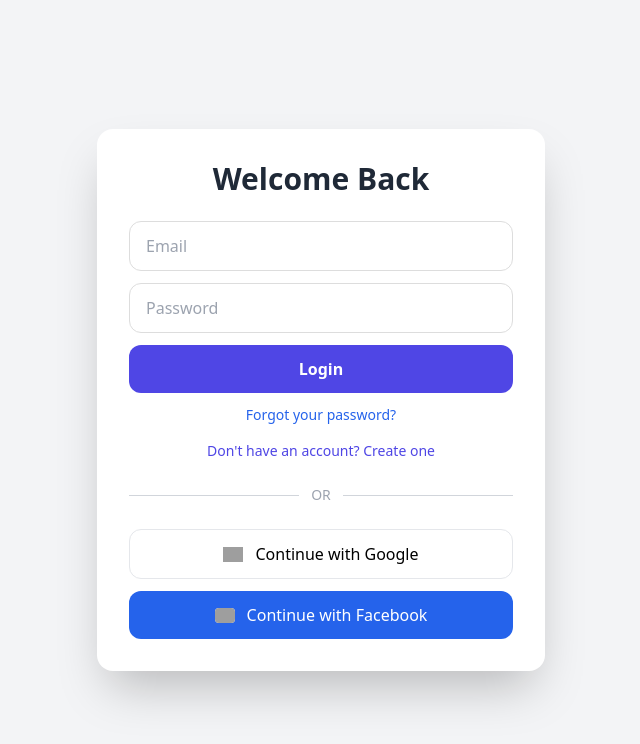
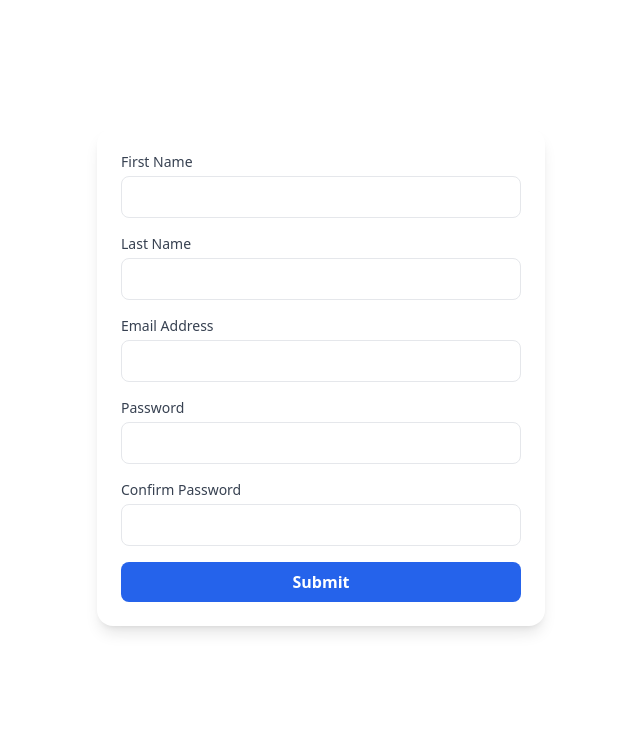
Before and after one commit to Ahmed-EL190/Order-management-portal, a React (Vite) app: page /login in a window 1280 px wide. Shown: the top 744 px of the page, without its empty margins (319-959 px from the left). Built offline with nearby package versions, Linux system fonts and the light colour scheme; no server answers; grey boxes are pictures that could not be loaded.

Commit message:
Update login i used formik to make it

```diff
--- a/package.json
+++ b/package.json
@@ -13,7 +13,7 @@
     "bootstrap": "^5.3.8",
     "context": "^3.0.33",
     "firebase": "^12.7.0",
-    "formik": "^2.4.8",
+    "formik": "^2.4.9",
     "lucide-react": "^0.552.0",
     "react": "^19.1.1",
     "react-bootstrap": "^2.10.10",
--- a/src/Login.jsx
+++ b/src/Login.jsx
@@ -1,364 +1,170 @@
-import { useState,  } from "react";
-import {
-  signInWithEmailAndPassword,
-  createUserWithEmailAndPassword,
-  GoogleAuthProvider,
-  FacebookAuthProvider,
-  signInWithPopup,
-
-  sendPasswordResetEmail
-} from "firebase/auth";
-import { auth, db } from "./firebase";
-import { doc, setDoc, getDoc } from "firebase/firestore";
-
-const Login = () => {
-  const [isRegister, setIsRegister] = useState(false);
-  const [loading, setLoading] = useState(false);
-  const [showResetPassword, setShowResetPassword] = useState(false);
-  const [resetEmail, setResetEmail] = useState("");
-  const [firstName, setFirstName] = useState("");
-  const [lastName, setLastName] = useState("");
-  const [email, setEmail] = useState("");
-  const [confirmEmail, setConfirmEmail] = useState("");
-  const [password, setPassword] = useState("");
-  const [confirmPassword, setConfirmPassword] = useState("");
-
-
-  const validateEmail = (email) => {
-    const re = /^[^\s@]+@[^\s@]+\.[^\s@]+$/;
-    return re.test(email);
-  };
-
-
-  const handleSubmit = async (e) => {
-    e.preventDefault();
-
-    if (!validateEmail(email)) {
-      return alert("Please enter a valid email address");
-    }
-
-    if (isRegister) {
-      if (!firstName.trim() || !lastName.trim()) {
-        return alert("Please enter your full name");
-      }
-
-      if (email !== confirmEmail) {
-        return alert("Emails do not match");
-      }
-
-      if (!validateEmail(confirmEmail)) {
-        return alert("Please enter a valid confirmation email");
-      }
-
-      if (password !== confirmPassword) {
-        return alert("Passwords do not match");
-      }
-
-      if (password.length < 6) {
-        return alert("Password must be at least 6 characters");
-      }
-    } else {
-      if (password.length < 6) {
-        return alert("Password must be at least 6 characters");
-      }
-    }
-
-    setLoading(true);
-
+import { useFormik } from "formik";
+import { schema } from "./schemas/schema";
+import { createUserWithEmailAndPassword } from "firebase/auth";
+import { auth } from "./firebase";
+const onSubmit = async (values, actions) => {
   try {
-      if (isRegister) {
-        const cred = await createUserWithEmailAndPassword(
+    const userCredential = await createUserWithEmailAndPassword(
       auth,
-          email,
-          password
+      values.email,
+      values.password
     );
 
-        await setDoc(doc(db, "users", cred.user.uid), {
-          uid: cred.user.uid,
-          firstName: firstName.trim(),
-          lastName: lastName.trim(),
-          email: email.trim(),
-          provider: "email",
-          createdAt: Date.now(),
-        });
+    const user = userCredential.user;
+    console.log("User Registered:", user);
 
-        alert("✅ Account created successfully!");
-
-
-      } else {
-        await signInWithEmailAndPassword(auth, email, password);
-        alert("✅ Login successful!");
-
-      }
+    actions.resetForm();
   } catch (error) {
-
-      let errorMessage = error.message;
-      if (error.code === "auth/email-already-in-use") {
-        errorMessage = "This email is already registered";
-      } else if (error.code === "auth/user-not-found") {
-        errorMessage = "No account found with this email";
-      } else if (error.code === "auth/wrong-password") {
-        errorMessage = "Incorrect password";
-      } else if (error.code === "auth/too-many-requests") {
-        errorMessage = "Too many attempts. Try again later";
-      }
-      alert(errorMessage);
+    console.error(error.message);
   } finally {
-      setLoading(false);
+    actions.setSubmitting(false);
   }
 };
-
-
-  const handleResetPassword = async () => {
-    if (!validateEmail(resetEmail)) {
-      return alert("Please enter a valid email address");
-    }
-
-    setLoading(true);
-    try {
-      await sendPasswordResetEmail(auth, resetEmail);
-      alert("📧 Password reset email sent! Check your inbox.");
-      setShowResetPassword(false);
-      setResetEmail("");
-    } catch (error) {
-      alert(error.message);
-    } finally {
-      setLoading(false);
-    }
-  };
-
-  const resetForm = () => {
-    setFirstName("");
-    setLastName("");
-    setEmail("");
-    setConfirmEmail("");
-    setPassword("");
-    setConfirmPassword("");
-  };
-
-
-  const saveUserIfNotExists = async (user, provider) => {
-    const ref = doc(db, "users", user.uid);
-    const snap = await getDoc(ref);
-
-    if (!snap.exists()) {
-      await setDoc(ref, {
-        uid: user.uid,
-        firstName: user.displayName?.split(" ")[0] || "",
-        lastName: user.displayName?.split(" ").slice(1).join(" ") || "",
-        email: user.email,
-        photo: user.photoURL,
-        provider,
-        createdAt: Date.now(),
+const Login = () => {
+  const {
+    values,
+    handleBlur,
+    errors,
+    isSubmitting,
+    handleChange,
+    touched,
+    handleSubmit,
+  } = useFormik({
+    initialValues: {
+      firstName: "",
+      lastName: "",
+      email: "",
+      password: "",
+      confirmPassword: "",
+    },
+    validationSchema: schema,
+    onSubmit,
   });
-    }
-  };
-
-
-  const handleGoogleLogin = async () => {
-    try {
-      const provider = new GoogleAuthProvider();
-      const result = await signInWithPopup(auth, provider);
-
-      await saveUserIfNotExists(result.user, "google");
-      alert("✅ Google login successful!");
-      // navigate('/dashboard');
-    } catch (error) {
-      let errorMessage = error.message;
-      if (error.code === "auth/popup-closed-by-user") {
-        errorMessage = "Login popup was closed";
-      } else if (error.code === "auth/cancelled-popup-request") {
-        errorMessage = "Login request was cancelled";
-      }
-      alert(errorMessage);
-    }
-  };
-
-
-  const handleFacebookLogin = async () => {
-    try {
-      const provider = new FacebookAuthProvider();
-      const result = await signInWithPopup(auth, provider);
-
-      await saveUserIfNotExists(result.user, "facebook");
-      alert("✅ Facebook login successful!");
-      // navigate('/dashboard');
-    } catch (error) {
-      let errorMessage = error.message;
-      if (error.code === "auth/account-exists-with-different-credential") {
-        errorMessage = "An account already exists with this email";
-      }
-      alert(errorMessage);
-    }
-  };
-
-
-  if (showResetPassword) {
+  console.log(errors);
   return (
-      <div className="min-h-screen flex items-center justify-center bg-gray-100 px-4">
-        <div className="w-full max-w-md bg-white rounded-2xl shadow-2xl p-8">
-          <h2 className="text-2xl font-bold text-center mb-6 text-gray-800">
-            Reset Password
-          </h2>
-          <div className="space-y-4">
+    <form
+      onSubmit={handleSubmit}
+      className="max-w-md mx-auto bg-white p-6 rounded-2xl shadow-lg space-y-4 my-32"
+    >
+      {/* First Name */}
+      <div>
+        <label
+          htmlFor="firstName"
+          className="block text-sm font-medium text-gray-700 mb-1"
+        >
+          First Name
+        </label>
         <input
+          id="firstName"
+          name="firstName"
+          type="text"
+          onChange={handleChange}
+          value={values.firstName}
+          onBlur={handleBlur}
+          className="w-full px-4 py-2 border rounded-lg focus:outline-none focus:ring-2 focus:ring-blue-500"
+        />
+        {touched.firstName && errors.firstName && (
+          <p className="text-red-500 text-sm mt-1">{errors.firstName}</p>
+        )}
+      </div>
+      {/* Last Name */}
+      <div>
+        <label
+          htmlFor="lastName"
+          className="block text-sm font-medium text-gray-700 mb-1"
+        >
+          Last Name
+        </label>
+        <input
+          id="lastName"
+          name="lastName"
+          type="text"
+          onChange={handleChange}
+          value={values.lastName}
+          onBlur={handleBlur}
+          className="w-full px-4 py-2 border rounded-lg focus:outline-none focus:ring-2 focus:ring-blue-500"
+        />
+        {touched.lastName && errors.lastName && (
+          <p className="text-red-500 text-sm mt-1">{errors.lastName}</p>
+        )}
+      </div>
+      {/* Email */}
+      <div>
+        <label
+          htmlFor="email"
+          className="block text-sm font-medium text-gray-700 mb-1"
+        >
+          Email Address
+        </label>
+        <input
+          id="email"
+          name="email"
           type="email"
-              placeholder="Enter your email"
-              className="input"
-              value={resetEmail}
-              onChange={(e) => setResetEmail(e.target.value)}
+          onChange={handleChange}
+          value={values.email}
+          onBlur={handleBlur}
+          className="w-full px-4 py-2 border rounded-lg focus:outline-none focus:ring-2 focus:ring-blue-500"
         />
-            <button
-              onClick={handleResetPassword}
-              disabled={loading}
-              className="w-full bg-indigo-600 hover:bg-indigo-700 text-white py-3 rounded-xl font-semibold"
+        {touched.email && errors.email && (
+          <p className="text-red-500 text-sm mt-1">{errors.email}</p>
+        )}
+      </div>
+      {/* Password */}
+      <div>
+        <label
+          htmlFor="password"
+          className="block text-sm font-medium text-gray-700 mb-1"
         >
-              {loading ? "Sending..." : "Send Reset Email"}
-            </button>
-            <button
-              onClick={() => setShowResetPassword(false)}
-              className="w-full border py-3 rounded-xl hover:bg-gray-100"
+          Password
+        </label>
+        <input
+          id="password"
+          name="password"
+          type="password"
+          onChange={handleChange}
+          value={values.password}
+          onBlur={handleBlur}
+          className="w-full px-4 py-2 border rounded-lg focus:outline-none focus:ring-2 focus:ring-blue-500"
+        />
+        {touched.password && errors.password && (
+          <p className="text-red-500 text-sm mt-1">{errors.password}</p>
+        )}
+      </div>
+      {/* Confirm Password */}
+      <div>
+        <label
+          htmlFor="confirmPassword"
+          className="block text-sm font-medium text-gray-700 mb-1"
         >
-              Back to Login
-            </button>
+          Confirm Password
+        </label>
+        <input
+          id="confirmPassword"
+          name="confirmPassword"
+          type="password"
+          onChange={handleChange}
+          value={values.confirmPassword}
+          onBlur={handleBlur}
+          className="w-full px-4 py-2 border rounded-lg focus:outline-none focus:ring-2 focus:ring-blue-500"
+        />
+        {touched.confirmPassword && errors.confirmPassword && (
+          <p className="text-red-500 text-sm mt-1">{errors.confirmPassword}</p>
+        )}
       </div>
-        </div>
-      </div>
-    );
-  }
-
-  return (
-    <div className="min-h-screen flex items-center justify-center bg-gray-100 px-4">
-      <div className="w-full max-w-md bg-white rounded-2xl shadow-2xl p-8">
-        <h2 className="text-3xl font-bold text-center mb-6 text-gray-800">
-          {isRegister ? "Create Account" : "Welcome Back"}
-        </h2>
-
-        <form onSubmit={handleSubmit} className="space-y-3">
-          {isRegister && (
-            <>
-              <input
-                type="text"
-                placeholder="First Name"
-                className="input"
-                value={firstName}
-                onChange={(e) => setFirstName(e.target.value)}
-              />
-
-              <input
-                type="text"
-                placeholder="Last Name"
-                className="input"
-                value={lastName}
-                onChange={(e) => setLastName(e.target.value)}
-              />
-
-              <input
-                type="email"
-                placeholder="Confirm Email"
-                className="input"
-                value={confirmEmail}
-                onChange={(e) => setConfirmEmail(e.target.value)}
-              />
-            </>
-          )}
-
-          <input
-            type="email"
-            placeholder="Email"
-            className="input"
-            value={email}
-            onChange={(e) => setEmail(e.target.value)}
-            required
-          />
-
-          <input
-            type="password"
-            placeholder="Password"
-            className="input"
-            value={password}
-            onChange={(e) => setPassword(e.target.value)}
-            required
-          />
-
-          {isRegister && (
-            <input
-              type="password"
-              placeholder="Confirm Password"
-              className="input"
-              value={confirmPassword}
-              onChange={(e) => setConfirmPassword(e.target.value)}
-            />
-          )}
-
+      {/* Submit Button */}
       <button
         type="submit"
-            disabled={loading}
-            className="w-full bg-indigo-600 hover:bg-indigo-700 text-white py-3 rounded-xl font-semibold disabled:opacity-50"
+        disabled={isSubmitting}
+        className={`w-full py-2 rounded-lg font-semibold transition
+    ${
+      isSubmitting
+        ? "bg-gray-400 cursor-not-allowed"
+        : "bg-blue-600 hover:bg-blue-700 text-white"
+    }`}
       >
-            {loading ? "Loading..." : isRegister ? "Create Account" : "Login"}
+        {isSubmitting ? "Loading..." : "Submit"}
       </button>
     </form>
-
-
-        {!isRegister && (
-          <p
-            className="text-center text-sm text-blue-600 cursor-pointer mt-3 hover:underline"
-            onClick={() => setShowResetPassword(true)}
-          >
-            Forgot your password?
-          </p>
-        )}
-
-        <p
-          className="text-center text-sm text-indigo-600 cursor-pointer mt-4 hover:underline"
-          onClick={() => {
-            setIsRegister(!isRegister);
-            resetForm();
-          }}
-        >
-          {isRegister
-            ? "Already have an account? Login"
-            : "Don't have an account? Create one"}
-        </p>
-
-        {!isRegister && (
-          <>
-            <div className="flex items-center gap-3 my-6">
-              <div className="flex-1 h-px bg-gray-300" />
-              <span className="text-gray-400 text-sm">OR</span>
-              <div className="flex-1 h-px bg-gray-300" />
-            </div>
-
-            <button
-              onClick={handleGoogleLogin}
-              type="button"
-              className="w-full flex items-center justify-center gap-3 border py-3 rounded-xl hover:bg-gray-100 mb-3"
-            >
-              <img
-                src="https://www.svgrepo.com/show/475656/google-color.svg"
-                className="w-5"
-                alt="Google"
-              />
-              Continue with Google
-            </button>
-
-            <button
-              onClick={handleFacebookLogin}
-              type="button"
-              className="w-full flex items-center justify-center gap-3 bg-blue-600 text-white py-3 rounded-xl hover:bg-blue-700"
-            >
-              <img
-                src="https://www.svgrepo.com/show/475647/facebook-color.svg"
-                className="w-5 bg-white rounded"
-                alt="Facebook"
-              />
-              Continue with Facebook
-            </button>
-          </>
-        )}
-      </div>
-    </div>
   );
 };
 
--- /dev/null
+++ b/src/schemas/schema.jsx
@@ -0,0 +1,9 @@
+import * as Yup from 'yup';
+export const schema = Yup.object().shape({
+    firstName: Yup.string().required('First Name is required'),
+    lastName: Yup.string().required('Last Name is required'),
+    email: Yup.string().email('Invalid email').required('Email is required'),
+    password: Yup.string().min(6, 'Password must be at least 6 characters').required('Password is required'),
+    confirmPassword: Yup.string().oneOf([Yup.ref('password'), null], 'Passwords must match')
+    .required('Confirm Password is required'),
+});
```
Also changed, not shown: src/assets/pexels-cottonbro-4543103.jpg (deleted), 1 other file (tests, documents, lock files or other folders). Lines whose indentation alone changed are shown as unchanged.
